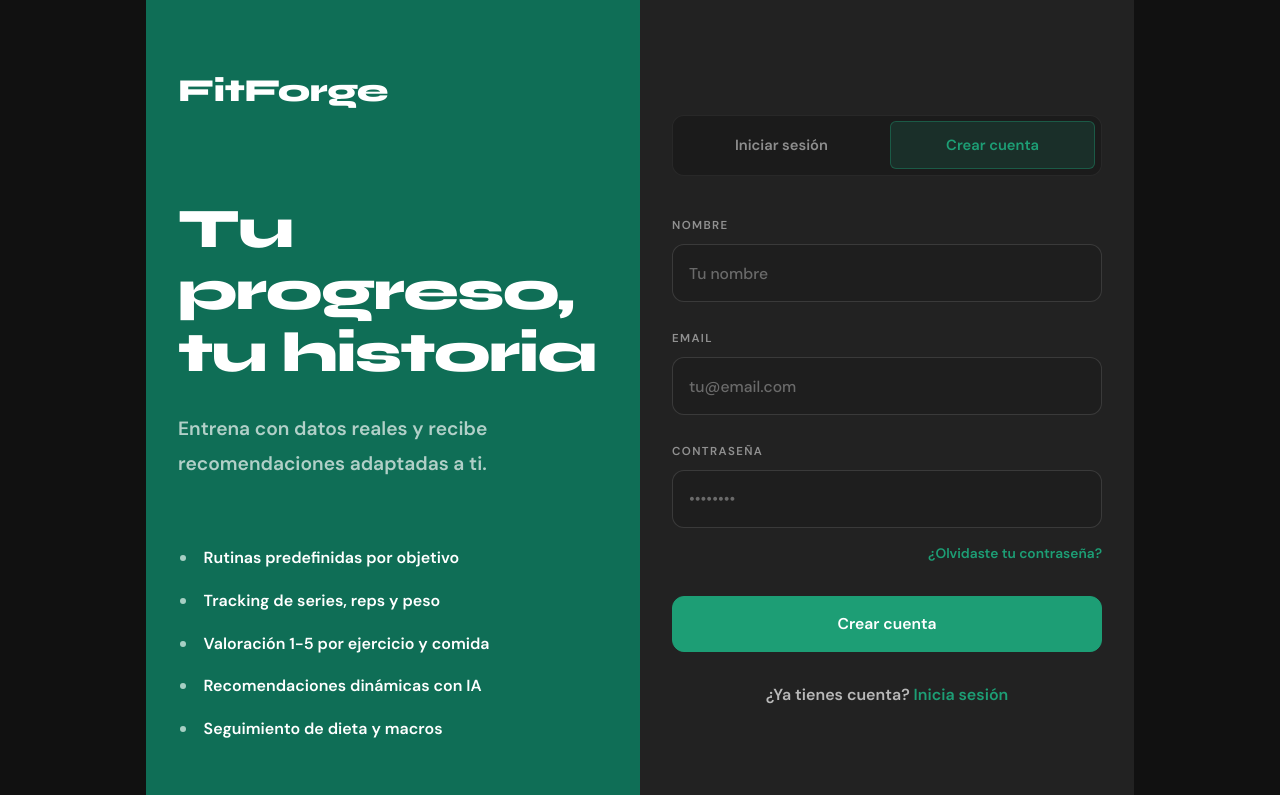
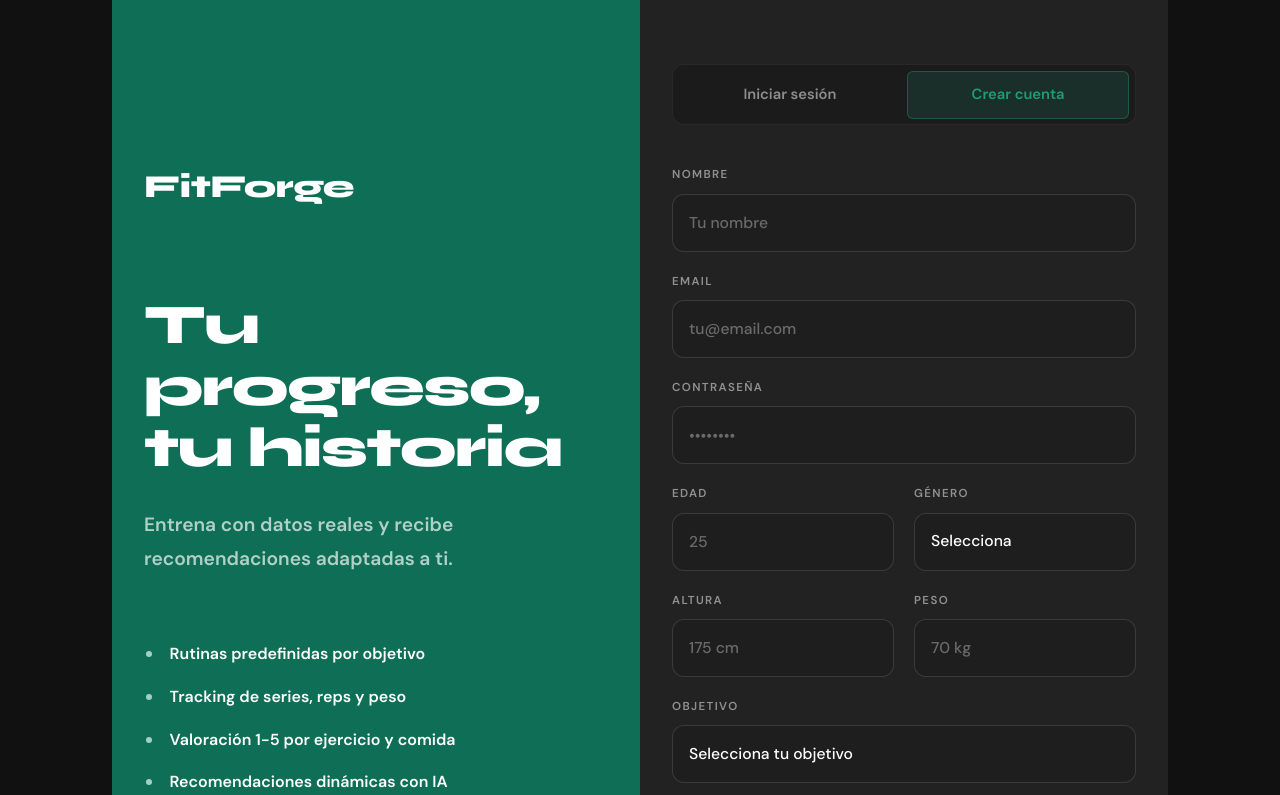
Before and after one commit to JuandaMT/fit-forge-frontend, an Angular app: page /register in a window 1280 px wide. Shown: the top 795 px of the page. Built offline with nearby package versions, Linux system fonts and the light colour scheme.

Commit message:
✨ feat: añade datos de perfil al registro

```diff
--- a/src/app/features/auth/register/register.html
+++ b/src/app/features/auth/register/register.html
@@ -49,6 +49,50 @@
           />
         </div>
 
+        <div class="r-grid">
+          <div class="r-field">
+            <label for="age">Edad</label>
+            <input id="age" name="age" type="number" min="14" placeholder="25" />
+          </div>
+
+          <div class="r-field">
+            <label for="gender">Género</label>
+            <select id="gender" name="gender">
+              <option value="">Selecciona</option>
+              <option value="male">Masculino</option>
+              <option value="female">Femenino</option>
+              <option value="other">Otro</option>
+            </select>
+          </div>
+
+          <div class="r-field">
+            <label for="heightCm">Altura</label>
+            <input id="heightCm" name="heightCm" type="number" min="100" placeholder="175 cm" />
+          </div>
+
+          <div class="r-field">
+            <label for="currentWeightKg">Peso</label>
+            <input
+              id="currentWeightKg"
+              name="currentWeightKg"
+              type="number"
+              min="30"
+              placeholder="70 kg"
+            />
+          </div>
+        </div>
+
+        <div class="r-field">
+          <label for="goalType">Objetivo</label>
+          <select id="goalType" name="goalType">
+            <option value="">Selecciona tu objetivo</option>
+            <option value="weight_loss">Definición</option>
+            <option value="muscle_gain">Aumento muscular</option>
+            <option value="maintenance">Mantenimiento</option>
+            <option value="endurance">Resistencia</option>
+          </select>
+        </div>
+
         <a class="r-forgot" routerLink="/forgot-password">¿Olvidaste tu contraseña?</a>
 
         <button type="button" class="r-submit">Crear cuenta</button>
--- a/src/app/features/auth/register/register.scss
+++ b/src/app/features/auth/register/register.scss
@@ -77,7 +77,7 @@
 }
 
 .r-form-wrap {
-  width: min(100%, 480px);
+  width: min(100%, 560px);
 }
 
 .r-tabs {
@@ -119,7 +119,13 @@
 .r-form {
   display: flex;
   flex-direction: column;
-  gap: 1.65rem;
+  gap: 1.25rem;
+}
+
+.r-grid {
+  display: grid;
+  grid-template-columns: 1fr 1fr;
+  gap: 1.25rem;
 }
 
 .r-field {
@@ -133,7 +139,8 @@
     text-transform: uppercase;
   }
 
-  input {
+  input,
+  select {
     width: 100%;
     height: 58px;
     border: 1px solid rgba(255, 255, 255, 0.12);
@@ -155,6 +162,15 @@
       background: rgba(17, 17, 17, 0.28);
       border-color: rgba(29, 158, 117, 0.75);
       box-shadow: 0 0 0 3px rgba(29, 158, 117, 0.14);
+    }
+  }
+
+  select {
+    appearance: none;
+
+    option {
+      background: var(--color-surface-2);
+      color: #fff;
     }
   }
 }
@@ -256,7 +272,14 @@
   }
 
   .r-field input,
+  .r-field select,
   .r-submit {
     height: 58px;
   }
 }
+
+@media (max-width: 430px) {
+  .r-grid {
+    grid-template-columns: 1fr;
+  }
+}
```
